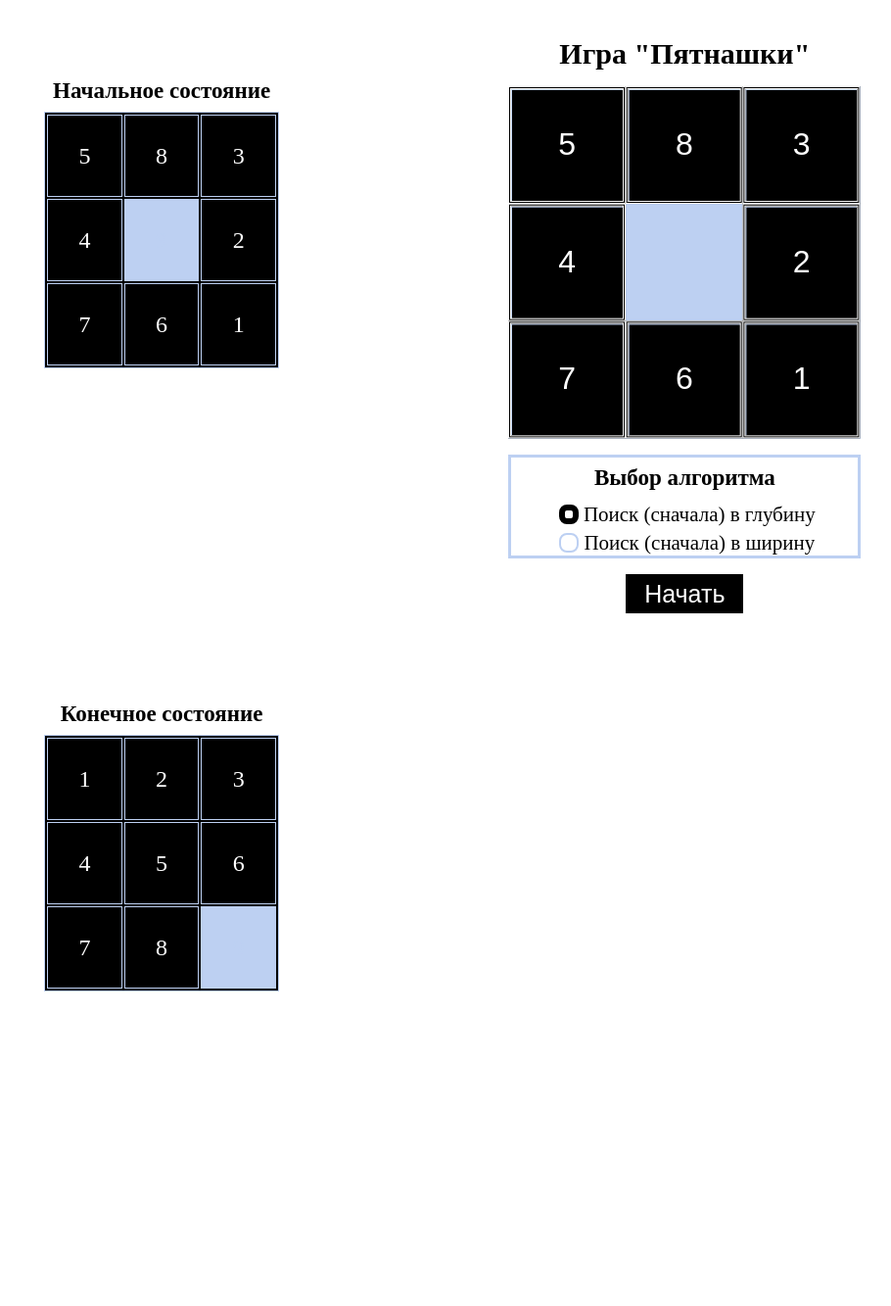
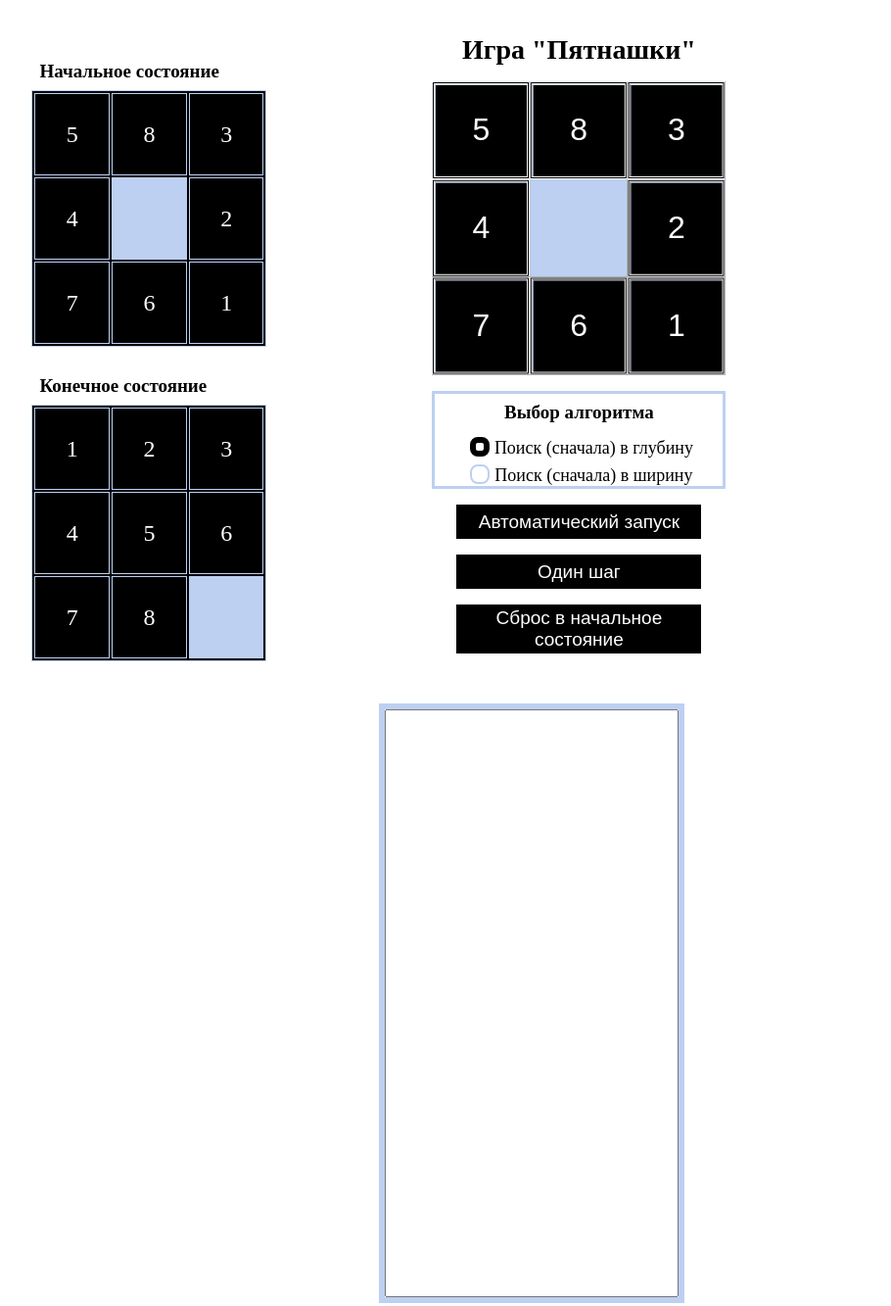
Before and after one commit to osiptsoff/AI, a plain HTML site: page interface.pug in a window 1280 px wide. Shown: the part 95-1428 px from the top of the page at 98% size, without its empty margins (80-990 px from the left). Before the commit the page ends 1173 px from the top, so only its background shows below. Drawn offline with nearby package versions, Linux system fonts and the light colour scheme; files that its build step writes are made by us from their sources; files whose address does not match are found by name.

Commit message:
added new interface elements

```diff
--- a/Compiled-HTML/index.js
+++ b/Compiled-HTML/index.js
@@ -1,7 +1,7 @@
 const containerNode = document.getElementById('fifteen');
 const itemNodes = Array.from(containerNode.querySelectorAll('.item'));
 const countItems = 9;
-let algorithm;
+let algorithm, iteration = 1;
 
 let valuesBegin = [5, 8, 3, 4, 9, 2, 7, 6, 1];
 let valuesEnd = [1, 2, 3, 4, 5, 6, 7, 8, 9];
@@ -10,14 +10,36 @@ itemNodes[countItems - 1].style.display = 'none'; //невидимая фишк
 let matrix = getMatrix(itemNodes.map((item) => Number(item.dataset.matrixId)));
 setInitialValues(matrix);
 setPositionItems(matrix);
-//console.log(matrix) //проверка
 
-document.getElementById('begin').addEventListener('click', () => {
-    const buttonCoords = findCoordinatesByNumber(9, matrix);
-    const buttonCoords2 = findCoordinatesByNumber(8, matrix); //для теста сдвигов
+document.getElementById('buttonAuto').addEventListener('click', () => {
+    //algorithm = getAlgorithm(); //определение алгоритма
+    let buttonCoords, buttonCoords2;
+
+    buttonCoords = findCoordinatesByNumber(9, matrix);
+    buttonCoords2 = findCoordinatesByNumber(8, matrix); //для теста сдвигов
     swap(buttonCoords, buttonCoords2, matrix);
     setPositionItems(matrix);
-    algorithm = getAlgorithm(); //определение алгоритма
+
+    buttonCoords = findCoordinatesByNumber(9, matrix);
+    buttonCoords2 = findCoordinatesByNumber(3, matrix);
+    swap(buttonCoords, buttonCoords2, matrix);
+    setPositionItems(matrix);
+})
+
+document.getElementById('buttonStep').addEventListener('click', () => {
+    let strMatrixParent = getMatrixOutView(matrix);
+    let buttonCoords = findCoordinatesByNumber(9, matrix);
+    let buttonCoords2 = findCoordinatesByNumber(8, matrix);
+    swap(buttonCoords, buttonCoords2, matrix);
+    setPositionItems(matrix);
+    outNewInformation(matrix, strMatrixParent);
+})
+
+document.getElementById('buttonReset').addEventListener('click', () => {
+    setInitialValues(matrix);
+    setPositionItems(matrix);
+    outWindow.value = "";
+    iteration = 1;
 })
 
 function getMatrix(arr) {
@@ -87,3 +109,24 @@ function getAlgorithm() {
             return alg.value;
         }
 }
+
+function outNewInformation(matrix, strMatrixParent) {
+    let strMatrix = getMatrixOutView(matrix);
+    let compareResult = (strMatrix === strMatrixParent) ? "Конечное состояние достигнуто!" : "Конечное состояние не достигнуто!";
+    document.getElementById('outWindow').value += "Итерация №" + iteration + "\nТекущее состояние:\n" + strMatrix +
+                                                "Родитель:\n" + strMatrixParent + compareResult +"\nЧТО ТАМ ЕЩЕ НАДО\n\n";
+    iteration++;
+}
+
+function getMatrixOutView(matrix) {
+    let str = "";
+    for(let y = 0; y < matrix.length; y++) {
+        for(let x = 0; x < matrix[y].length; x++) {
+            if (matrix[y][x] === 9) str += "_ ";
+            else str += matrix[y][x] + " ";
+        }
+        str += "\n";
+    }
+    str += "\n";
+    return str;
+}
--- a/Compiled-HTML/style.css
+++ b/Compiled-HTML/style.css
@@ -1,5 +1,5 @@
 body {
-    font-size: 21px;
+    font-size: 18px;
 }
 
 .header {
@@ -11,20 +11,12 @@ body {
     align-items: center;
 }
 
-.valuesBegin {
+.statesBeginEnd {
     float: left;
-    max-width: 300px;
+    width: 200px;
     padding: 1rem;
-    margin: 50px 8%;
-    text-align: center;
-}
-
-.valuesEnd {
-    float: left;
-    max-width: 300px;
-    padding: 1rem;
-    margin: 50px 8%;
-    text-align: center;
+    margin: 35px 7%;
+    align-items: center;
 }
 
 table, th, td {
@@ -45,9 +37,9 @@ table, th, td {
 
 .page {
     float: left;
-    width: 360px;
+    width: 300px;
     padding: 1rem;
-    margin: 0 8%;
+    margin: 0 7%;
     text-align: center;
 }
 
@@ -79,7 +71,7 @@ table, th, td {
 
 h2 {
     margin: 1rem;
-    font-size: 30px;
+    font-size: 28px;
 }
 
 .algorithms {
@@ -90,7 +82,7 @@ h2 {
 
 h3 {
     margin: 0.5rem;
-    font-size: 23px;
+    font-size: 19px;
 }
 
 input {
@@ -111,12 +103,42 @@ input:checked {
     border: 6px solid black;
 }
 
-.button {
+.buttonAuto {
     color:#fff;
     background: #000;
-    width: 120px;
-    height: 40px;
-    font-size: 25px;
+    width: 250px;
+    height: 35px;
+    font-size: 19px;
+    border: none;
+    cursor: pointer;
+    margin-bottom: 1rem;
+
+    &:hover {
+        background: #bdd0f2;
+    }
+}
+
+.buttonStep {
+    color:#fff;
+    background: #000;
+    width: 250px;
+    height: 35px;
+    font-size: 19px;
+    border: none;
+    cursor: pointer;
+    margin-bottom: 1rem;
+
+    &:hover {
+        background: #bdd0f2;
+    }
+}
+
+.buttonReset {
+    color:#fff;
+    background: #000;
+    width: 250px;
+    height: 50px;
+    font-size: 19px;
     border: none;
     cursor: pointer;
 
@@ -124,3 +146,19 @@ input:checked {
         background: #bdd0f2;
     }
 }
+
+.textarea {
+    float: left;
+    width: 300px;
+    height: 600px;
+    border: 6px solid #bdd0f2;
+    margin: 35px 4%;
+}
+
+textarea {
+    width: 294px;
+    height: 594px;
+    resize: none;
+
+    font-size: 16px;
+}
--- a/interface.pug
+++ b/interface.pug
@@ -10,7 +10,7 @@ html(lang="ru")
         hr
         - var values = new Array(9).fill(0).map((item, index) => index + 1);
 
-        .valuesBegin
+        .statesBeginEnd
             h3 Начальное состояние
             table
                 tr
@@ -25,20 +25,7 @@ html(lang="ru")
                     td 7
                     td 6
                     td 1
-        .page
-            h2 Игра "Пятнашки"
-            .fifteen#fifteen
-                each val in values
-                    button.item(data-matrix-id=val)= val
-            .algorithms
-                h3 Выбор алгоритма
-                input(type="radio", name="algorithms", value="0", checked)
-                | Поиск (сначала) в глубину
-                br
-                input(type="radio", name="algorithms", value="1")
-                | Поиск (сначала) в ширину
-            button.button#begin Начать
-        .valuesEnd
+            br
             h3 Конечное состояние
             table
                 tr
@@ -53,4 +40,21 @@ html(lang="ru")
                     td 7
                     td 8
                     td#emptyBlock 9
+        .page
+            h2 Игра "Пятнашки"
+            .fifteen#fifteen
+                each val in values
+                    button.item(data-matrix-id=val)= val
+            .algorithms
+                h3 Выбор алгоритма
+                input(type="radio", name="algorithms", value="0", checked)
+                | Поиск (сначала) в глубину
+                br
+                input(type="radio", name="algorithms", value="1")
+                | Поиск (сначала) в ширину
+            button.buttonAuto#buttonAuto Автоматический запуск
+            button.buttonStep#buttonStep Один шаг
+            button.buttonReset#buttonReset Сброс в начальное состояние
+        .textarea
+            textarea(readonly)#outWindow
         script(src="./index.js")
```
Also changed, not shown: Compiled-HTML/interface.html.
